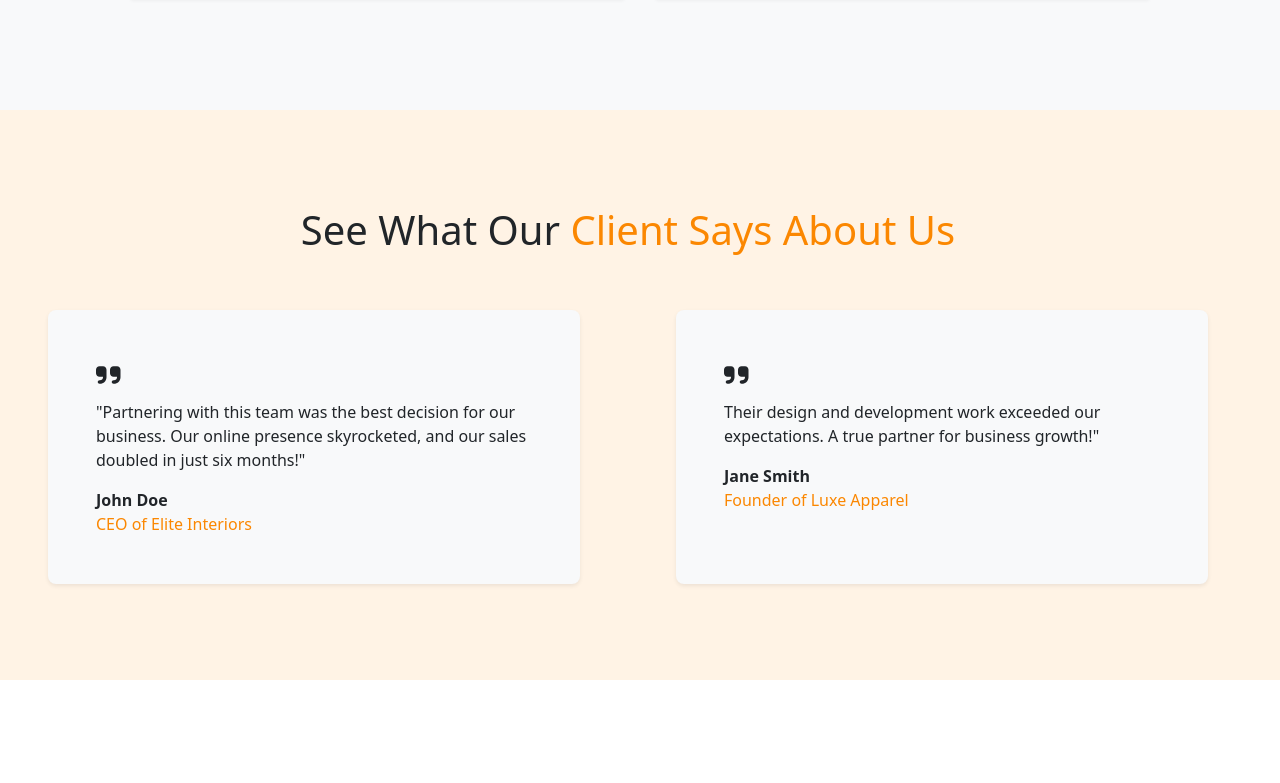
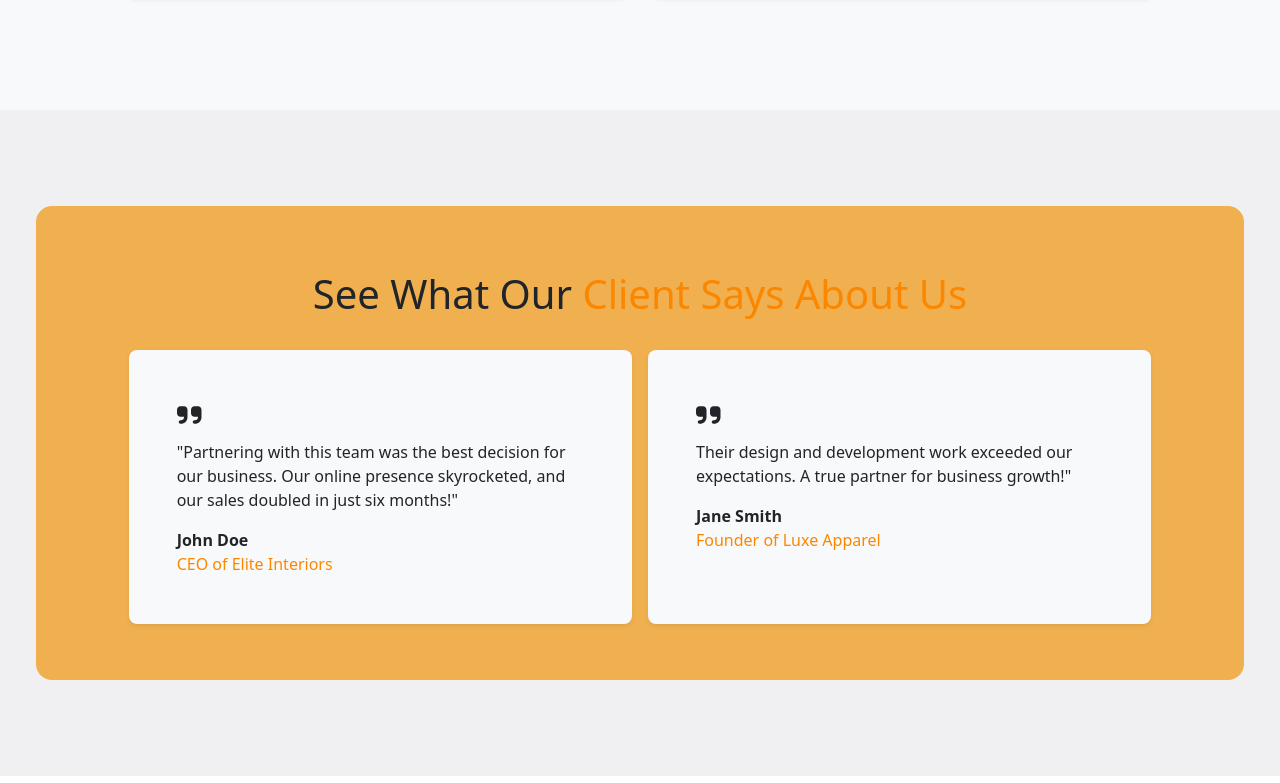
Before and after one commit to hruthiksiva/vectors-react, a React (Vite) app: page /about in a window 1280 px wide. Shown: the part 1090-1873 px from the top of the page. Built offline with nearby package versions, Linux system fonts and the light colour scheme.

Commit message:
Do Minor Adjustments on Hero and Testimonials components Phase2

```diff
--- a/src/Components/Hero.jsx
+++ b/src/Components/Hero.jsx
@@ -4,7 +4,7 @@ import heroimg from '../../src/assets/img/hero.png';
 const Hero = () => {
   return (
     <>
-      <div className="container-fluid w-100 base" style={{ minHeight: '500px' }}>
+      <div className="container-fluid w-100 herobg" style={{ minHeight: '500px' }}>
         <div className="row w-100 d-flex justify-content-center align-items-center px-5 py-5 py-md-0">
           <div className="col-md-7 col-12">
             <h1 className="text-center heroHead text-md-start mb-5 mb-lg-0">
--- a/src/Components/Testimonials.jsx
+++ b/src/Components/Testimonials.jsx
@@ -4,24 +4,22 @@ import { faQuoteRight } from '@fortawesome/free-solid-svg-icons';
 
 const Testimonials = () => {
   return (
-    <div className='container-fluid pt-5 purple'>
-      <div className='row py-md-5 my-dm-5'>
-      <div className='row text-center'>
+    <div className='container-fluid p-5 base'>
+      <div className='row logobg py-md-5 my-md-5 d-flex justify-content-center rounded-4 '>
+          <div className='col-12 text-center m-3'>
               <h1>See What Our <span className='purple-font'>Client Says About Us</span></h1>
           </div>
-      <div className='row'>
-      <div className='col p-5 m-5 rounded-3 bg-light shadow-sm '>
+          <div className='col-lg-5 col-10 p-5 m-2 rounded-3 bg-light shadow-sm '>
             <h3><FontAwesomeIcon icon={faQuoteRight} /></h3>
             <p>"Partnering with this team was the best decision for our business. Our online presence skyrocketed, and our sales doubled in just six months!"</p>
             <div className='fw-bold'>John Doe</div>
             <div className='purple-font'>CEO of Elite Interiors</div>
           </div>
-      <div className='col p-5 m-5 rounded-3 bg-light shadow-sm '>
+          <div className='col-lg-5 col-10 p-5 m-2 rounded-3 bg-light shadow-sm '>
             <h3><FontAwesomeIcon icon={faQuoteRight} /></h3>
             <p>Their design and development work exceeded our expectations. A true partner for business growth!"</p>
             <div className='fw-bold'>Jane Smith</div>
             <div className='purple-font'>Founder of Luxe Apparel</div>
-      </div>
           </div>
 
       </div>
```
Lines whose indentation alone changed are shown as unchanged.
